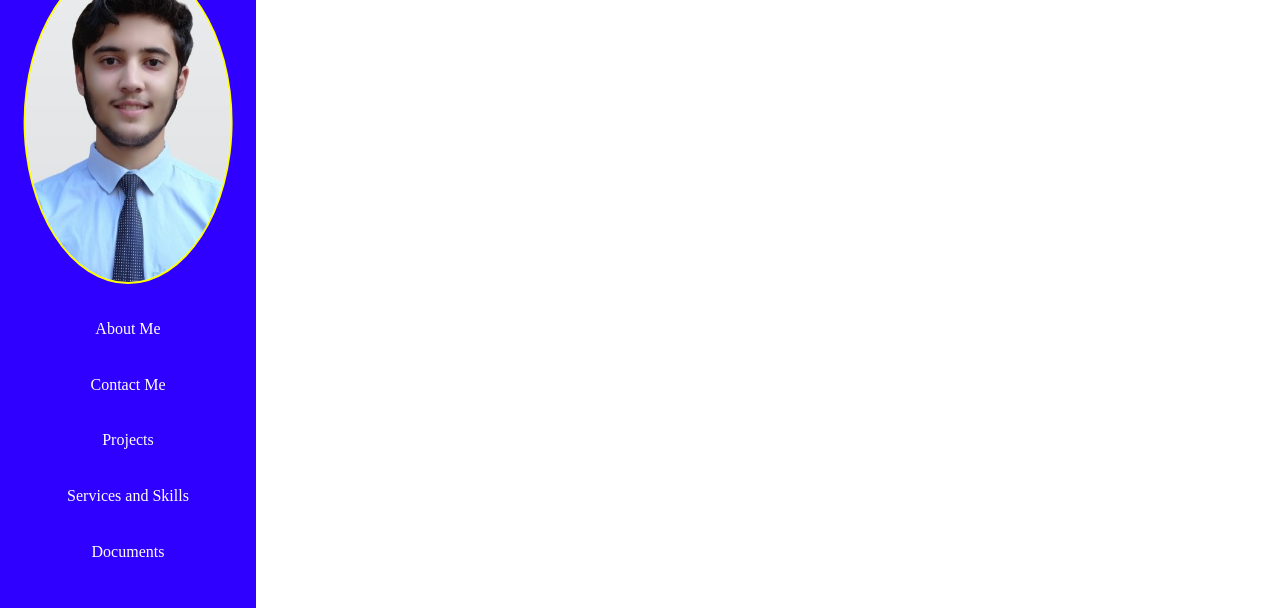
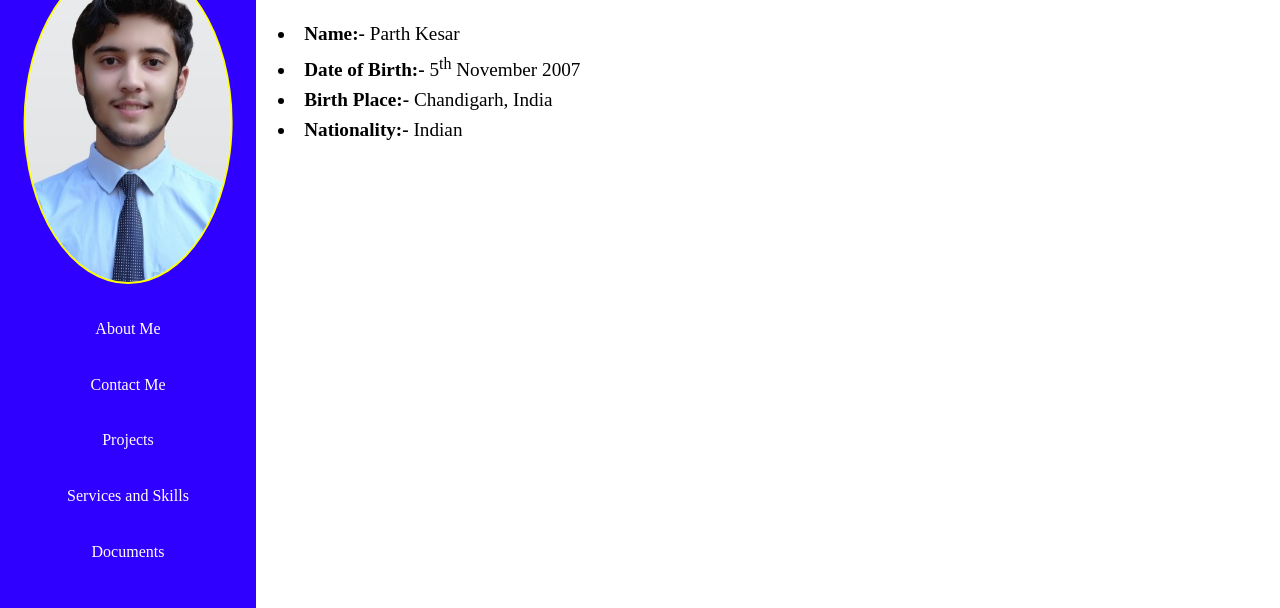
Before and after one commit to parthkesar/ProfessionalPortfolio, a website: page public/index.html in a window 1280 px wide. Shown: the part 120-728 px from the top of the page. Drawn offline with Linux system fonts and the light colour scheme.

Commit message:
Started My details.

```diff
--- a/public/css/index.css
+++ b/public/css/index.css
@@ -66,6 +66,10 @@
     transition-property: transform, width;
     transition-duration: 1s;
     transition-timing-function: ease-in-out;
+}
+
+.maindetails{
+    line-height: 30px;
 }
 
 #contactform {
--- a/public/index.html
+++ b/public/index.html
@@ -20,7 +20,7 @@
                 <path
                     d="M4.646 4.646a.5.5 0 0 1 .708 0L8 7.293l2.646-2.647a.5.5 0 0 1 .708.708L8.707 8l2.647 2.646a.5.5 0 0 1-.708.708L8 8.707l-2.646 2.647a.5.5 0 0 1-.708-.708L7.293 8 4.646 5.354a.5.5 0 0 1 0-.708" />
             </svg></span>
-        <img src="images/1701857451311-removebg-preview (1).jpg" alt="" id="myimage" >
+        <img src="images/1701857451311-removebg-preview (1).jpg" alt="" id="myimage">
         <ul id="menulist">
             <li id="about" class="menuListItems">About Me</li>
             <li onclick="set()" id="contactMessager" class="menuListItems">Contact Me</li>
@@ -43,10 +43,9 @@
     </div>
 
     <main id="main">
-        <span onclick="menuloadagain()"
-            style="position: absolute; top: 1pxpx; left: 1px; color: rgb(47, 0, 255);" id="show"> <svg
-                xmlns="http://www.w3.org/2000/svg" width="32" height="32" fill="currentColor" class="bi bi-list-task"
-                viewBox="0 0 16 16">
+        <span onclick="menuloadagain()" style="position: absolute; top: 1pxpx; left: 1px; color: rgb(47, 0, 255);"
+            id="show"> <svg xmlns="http://www.w3.org/2000/svg" width="32" height="32" fill="currentColor"
+                class="bi bi-list-task" viewBox="0 0 16 16">
                 <path fill-rule="evenodd"
                     d="M2 2.5a.5.5 0 0 0-.5.5v1a.5.5 0 0 0 .5.5h1a.5.5 0 0 0 .5-.5V3a.5.5 0 0 0-.5-.5zM3 3H2v1h1z" />
                 <path
@@ -56,7 +55,7 @@
             </svg> </span>
 
 
-            <a href="/resume.pdf" id="resume" download>RESUME</a>
+        <a href="/resume.pdf" id="resume" download>RESUME</a>
 
 
 
@@ -67,14 +66,23 @@
 
 
 
+        <h1 style="text-align: center; margin-top: 10vh; width: 100%;">I am a <span
+                style="color: rgb(47, 0, 255); border-right: 2px solid rgb(47, 0, 255); text-decoration: underline;"
+                id="vartext"></span></h1>
+
+                <ul style="font-size: larger; list-style-position: inside; margin: 22px; width: 50%;">
+                    <li class="maindetails"><b>Name:- </b>Parth Kesar</li>
+                    <li class="maindetails"><b>Date of Birth:- </b>5<sup>th</sup> November 2007</li>
+                    <li class="maindetails"><b>Birth Place:- </b>Chandigarh, India</li>
+                    <li class="maindetails"><b>Nationality:- </b>Indian</li>
+                </ul>
 
 
 
 
+    </main>
 
-        </main>
-
-        <!-- <div id="doc">
+    <!-- <div id="doc">
                 <form action="" id="docform" method="post" style="height: 50%; width: 50%; background-color: salmon; position: absolute; top: 50%; left: 50%; transform: translate(-50%, -50%); display: flex; justify-content: left; flex-direction: column;">
 
                     <label for="vehicle1" style="display: inline; display: flex; justify-content: left;"> I have a bike <input type="checkbox" id="vehicle1" name="vehicle1" value="Bike" style="display: inline; float: left;" placeholder="PAN"></label><br>
@@ -87,7 +95,7 @@
         </div> -->
 
     <script src="js/index.js"></script>
-    <!-- <script src="https://cdn.jsdelivr.net/npm/bootstrap@5.3.2/dist/js/bootstrap.bundle.min.js" integrity="sha384-C6RzsynM9kWDrMNeT87bh95OGNyZPhcTNXj1NW7RuBCsyN/o0jlpcV8Qyq46cDfL" crossorigin="anonymous"></script> -->
+
 </body>
 
 </html>
--- a/public/js/index.js
+++ b/public/js/index.js
@@ -1,9 +1,11 @@
 const list = '<span onclick="menuloadagain()" style="position: absolute; top: 1px; left: 1px; color: rgb(47, 0, 255); " id="show" > <svg xmlns="http://www.w3.org/2000/svg" width="32" height="32" fill="currentColor" class="bi bi-list-task" viewBox="0 0 16 16"> <path fill-rule="evenodd" d="M2 2.5a.5.5 0 0 0-.5.5v1a.5.5 0 0 0 .5.5h1a.5.5 0 0 0 .5-.5V3a.5.5 0 0 0-.5-.5zM3 3H2v1h1z"/> <path d="M5 3.5a.5.5 0 0 1 .5-.5h9a.5.5 0 0 1 0 1h-9a.5.5 0 0 1-.5-.5M5.5 7a.5.5 0 0 0 0 1h9a.5.5 0 0 0 0-1zm0 4a.5.5 0 0 0 0 1h9a.5.5 0 0 0 0-1z"/> <path fill-rule="evenodd" d="M1.5 7a.5.5 0 0 1 .5-.5h1a.5.5 0 0 1 .5.5v1a.5.5 0 0 1-.5.5H2a.5.5 0 0 1-.5-.5zM2 7h1v1H2zm0 3.5a.5.5 0 0 0-.5.5v1a.5.5 0 0 0 .5.5h1a.5.5 0 0 0 .5-.5v-1a.5.5 0 0 0-.5-.5zm1 .5H2v1h1z"/> </svg> </span> ';
 const resume = '<a href="" id="resume" target="_blank">RESUME</a>';
-let tx = '<h1 style="text-align: center; margin-top: 10vh; width: 100%;">I am a <span style="color: rgb(47, 0, 255); border-right: 2px solid rgb(47, 0, 255); text-decoration: underline;" id="vartext"></span></h1>';
-let arr = ["Software Engineer ", "FullStack Web Developer ", "System Designer ", "Database Administrator ", "Data Analysist ", "Data Scientist ", "Algorithmist "];
+const tx = '<h1 style="text-align: center; margin-top: 10vh; width: 100%;">I am a <span style="color: rgb(47, 0, 255); border-right: 2px solid rgb(47, 0, 255); text-decoration: underline;" id="vartext"></span></h1>';
+const arr = ["Software Engineer ", "FullStack Web Developer ", "System Designer ", "Database Administrator ", "Data Analysist ", "Data Scientist ", "Algorithmist "];
+const resdetails = '<ul style="font-size: larger; list-style-position: inside; margin: 22px; width: 50%;"><li class="maindetails"><b>Name:- </b>Parth Kesar</li><li class="maindetails"><b>Date of Birth:- </b>5<sup>th</sup> November 2007</li><li class="maindetails"><b>Birth Place:- </b>Chandigarh, India</li><li class="maindetails"><b>Nationality:- </b>Indian</li></ul>';
+
 function initial() {
-    document.getElementById("main").innerHTML = list + resume + tx;
+    document.getElementById("main").innerHTML = list + resume + tx + resdetails;
     let sp = document.getElementById("vartext");
     let i = 0;
     let it = 0;
@@ -69,7 +71,7 @@ for (var x = 0; x < bt.length; x++) {
 
 bt[0].addEventListener("click", () => {
 
-    document.getElementById("main").innerHTML = list + resume + tx;
+    document.getElementById("main").innerHTML = list + resume + tx + resdetails;
     // let arr = ["Software Engineer ", "FullStack Web Developer ", "System Designer ", "Database Administrator ", "Data Analysist ", "Data Scientist ", "Algorithmist "];
     let sp = document.getElementById("vartext");
     let i = 0;
```
